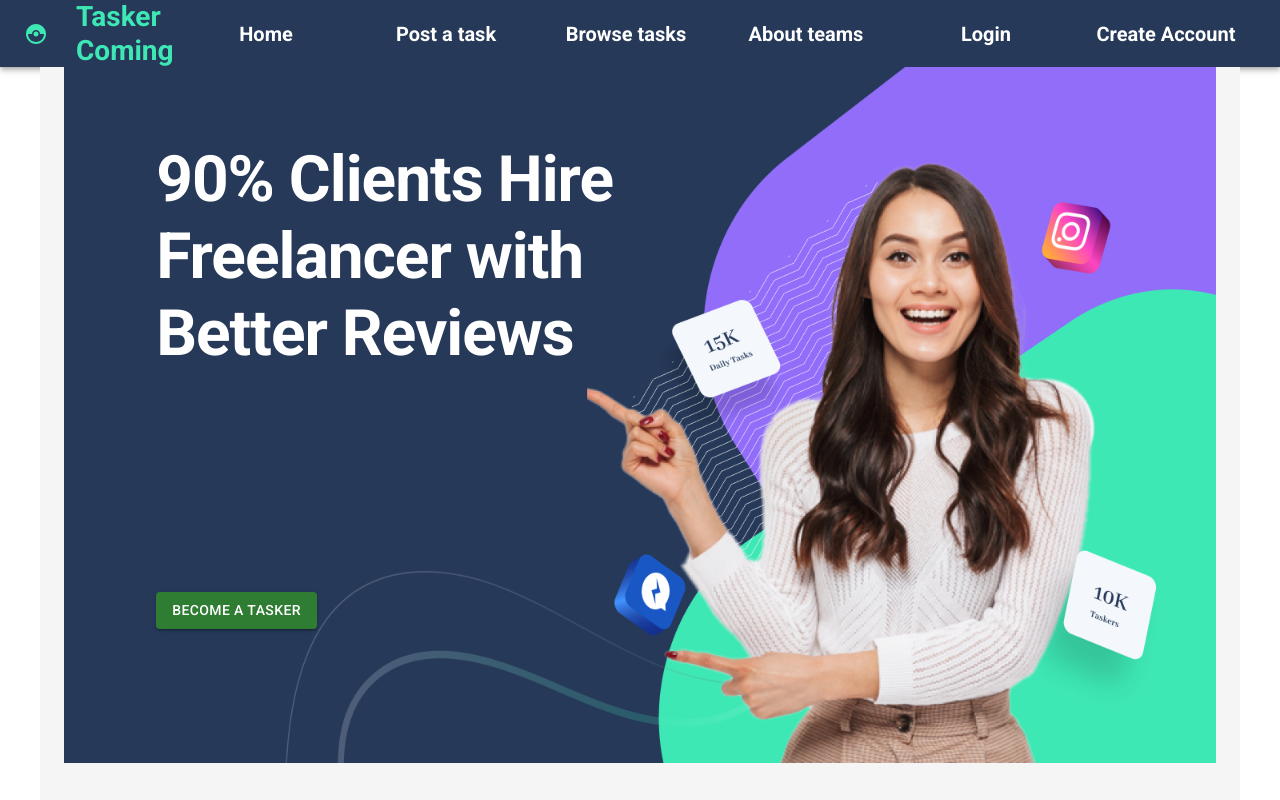
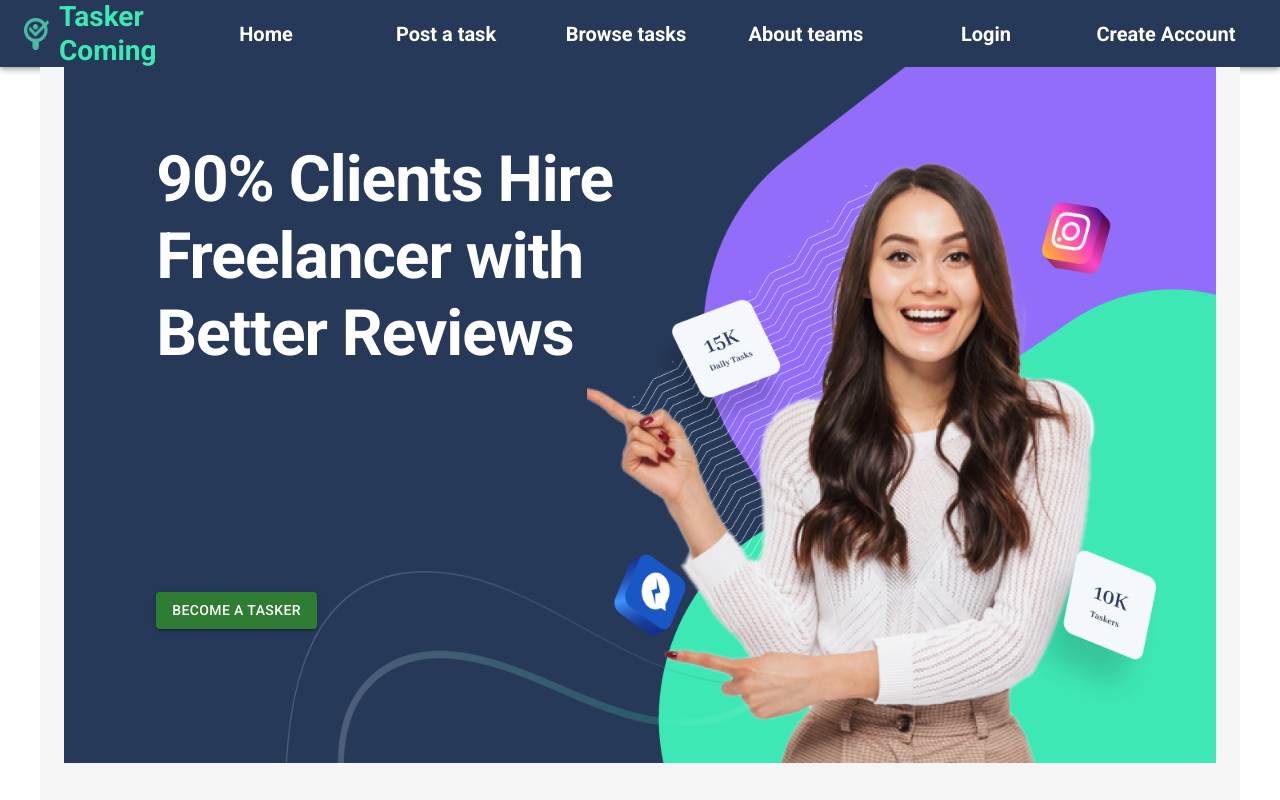
Before and after one commit to TaskComing/Tasker-Coming-Front-end, a React (Create React App) app: page / in a window 1280 px wide. Shown: the top 800 px of the page. Built offline with nearby package versions, Linux system fonts and the light colour scheme.

Commit message:
update logo

```diff
--- a/public/index.html
+++ b/public/index.html
@@ -2,10 +2,11 @@
 <html lang="en">
   <head>
     <meta charset="utf-8" />
-    <link rel="icon" href="%PUBLIC_URL%/favicon.ico" />
+    <link rel="icon" href="%PUBLIC_URL%/logo1.png" />
     <meta name="viewport" content="width=device-width, initial-scale=1" />
     <title>Tasker Coming</title>
   </head>
+
   <body>
     <noscript>You need to enable JavaScript to run this app.</noscript>
     <div id="root"></div>
--- a/src/pages/Layout.js
+++ b/src/pages/Layout.js
@@ -7,10 +7,10 @@ import IconButton from '@mui/material/IconButton';
 import Typography from '@mui/material/Typography';
 import List from '@mui/material/List';
 import ListItem from '@mui/material/ListItem';
-import { CatchingPokemon } from '@mui/icons-material';
 import { useSelector, useDispatch } from 'react-redux';
 import { logout, reset } from '../features/slices/authSlice';
 import LoginModal from '../components/UserLoginPage/LoginModal';
+import Logo from '../assets/images/logo1.png';
 
 const headerStyles = {
   appBar: {
@@ -51,18 +51,14 @@ function Layout() {
       <AppBar sx={headerStyles.appBar}>
         <Toolbar>
           {/** Logo icon */}
-          <IconButton
-            size="large"
-            edge="start"
-            color="inherit"
-            aria-label="logo"
-            sx={{ mr: 2, color: 'font.green' }}
-          >
-            <CatchingPokemon />
-          </IconButton>
+          <img src={Logo} alt="logo1" border="0" width="25px" />
 
           {/** Website title */}
-          <Typography variant="logo" component="div" sx={{ flexGrow: 1, color: 'font.green' }}>
+          <Typography
+            variant="logo"
+            component="div"
+            sx={{ flexGrow: 1, color: 'font.green', marginLeft: '10px' }}
+          >
             Tasker Coming
           </Typography>
 
```
Also changed, not shown: public/logo1.png (added), src/assets/images/logo1.png (added).
